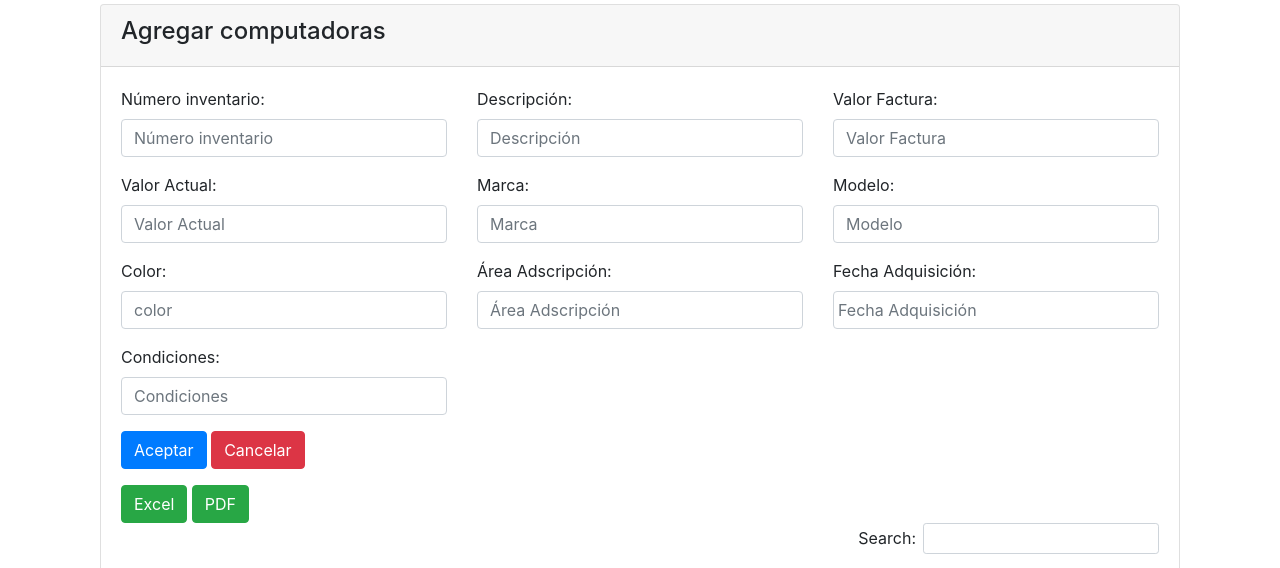
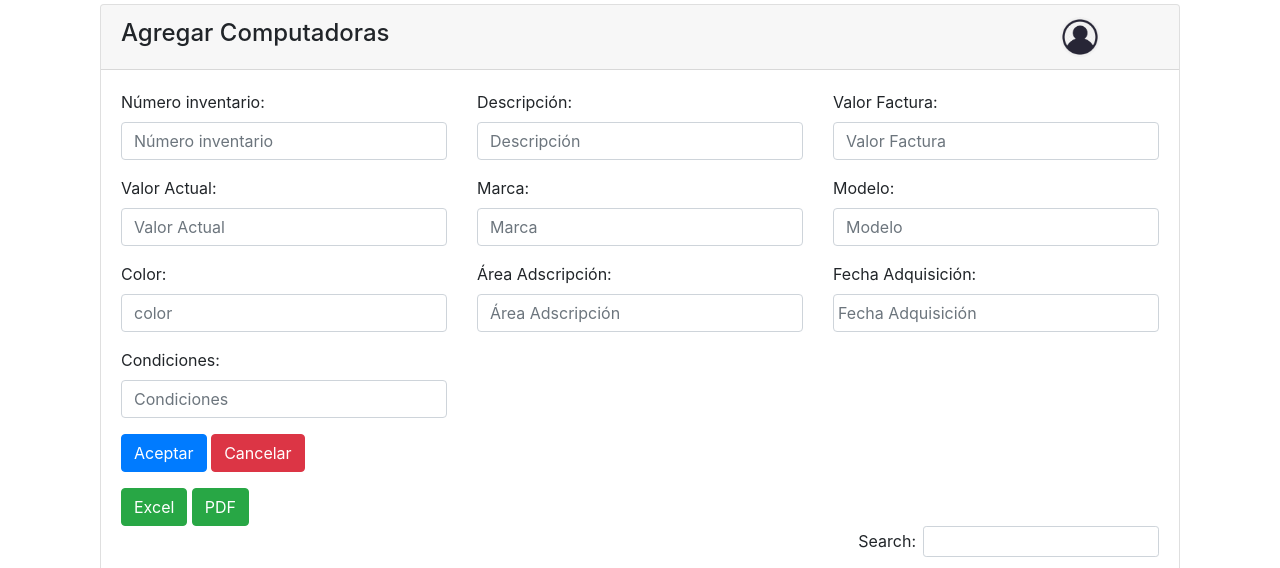
Before and after one commit to codemvs/sistema_hayuntamiento, a PHP site: page / in a window 1280 px wide. Shown: the part 66-634 px from the top of the page. Run offline with PHP 8.4, Linux system fonts and the light colour scheme; the visitor is signed in with stand-in values (Sample User, id 1); data comes from the database, SQL or seed files in the repository; some libraries are stand-ins or nearby versions.

Commit message:
Add image

```diff
--- a/public/css/main.css
+++ b/public/css/main.css
@@ -33,3 +33,7 @@ input[type="search"]::-webkit-search-cancel-button {
   .pointer{
       cursor: pointer;
   }
+  .card-header .title-header h4{
+      width: 90%;
+      display: inline-block;
+  }
--- a/views/index/home.php
+++ b/views/index/home.php
@@ -9,7 +9,12 @@
 
             <div class="col-sm-12">
                 <div class="card">
-                    <div class="card-header"><h4>Agregar computadoras</h4></div>
+                    <div class="card-header">
+                        <div class="title-header">
+                            <h4 >Agregar Computadoras</h4>
+                            <img src="<?php echo URL?>public/img/login.png" class="rounded-circle" style="width: 40px;"/>
+                        </div>
+                    </div>
                     <div class="card-body">
                         <form class="row" id="frmComputadoras">
                             <input type="hidden" id="txt_idComputadora">
```
Also changed, not shown: views/escritorio/escritorio.php (+6 -1 lines), views/otros/otros.php (+6 -1 lines), views/vehiculo/vehiculo.php (+6 -1 lines).
